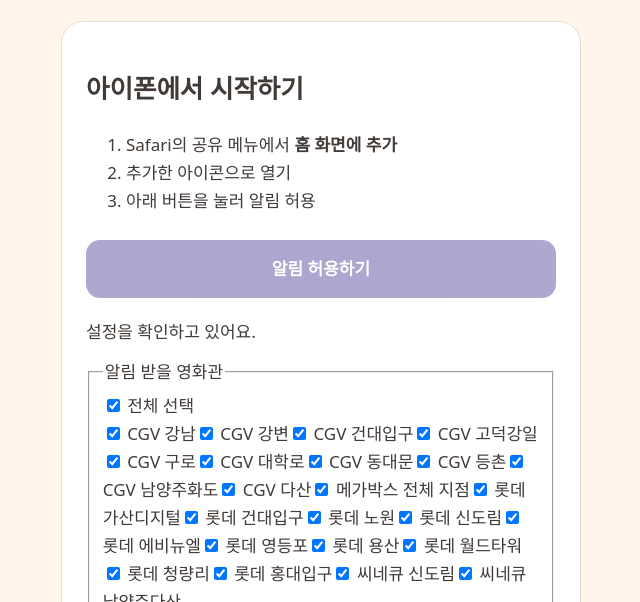
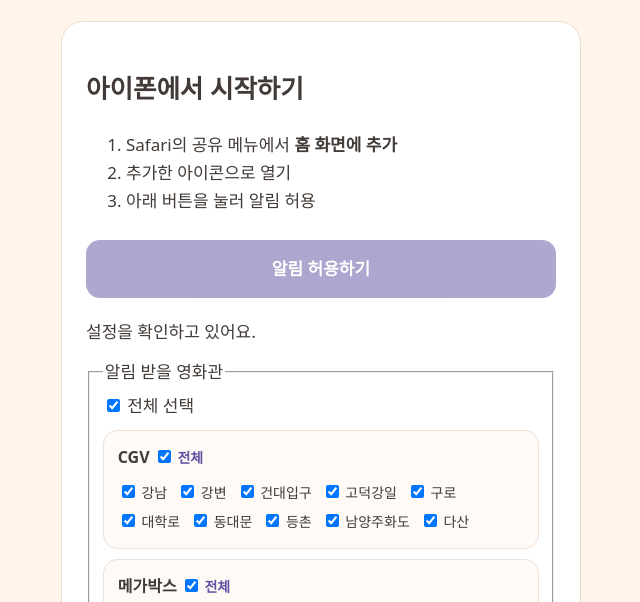
Before and after one commit to jminhui794/chiikawa-watch, a plain HTML site: page web/index.html in a window 1280 px wide. Shown: the part 198-800 px from the top of the page, without its empty margins (319-959 px from the left). Drawn offline with Linux system fonts and the light colour scheme.

Commit message:
Group theater choices by brand

```diff
--- a/web/app.js
+++ b/web/app.js
@@ -2,24 +2,33 @@
 const button = document.getElementById('subscribe');
 let publicKey;
 let registration;
-const theaters = [
-  'CGV|강남','CGV|강변','CGV|건대입구','CGV|고덕강일','CGV|구로','CGV|대학로','CGV|동대문','CGV|등촌','CGV|남양주화도','CGV|다산',
-  '메가박스|전체 지점',
-  '롯데|가산디지털','롯데|건대입구','롯데|노원','롯데|신도림','롯데|에비뉴엘','롯데|영등포','롯데|용산','롯데|월드타워','롯데|청량리','롯데|홍대입구',
-  '씨네큐|신도림','씨네큐|남양주다산'
-];
+const theaterGroups = {
+  'CGV': ['강남','강변','건대입구','고덕강일','구로','대학로','동대문','등촌','남양주화도','다산'],
+  '메가박스': ['전체 지점'],
+  '롯데시네마': ['가산디지털','건대입구','노원','신도림','에비뉴엘','영등포','용산','월드타워','청량리','홍대입구'],
+  '씨네Q': ['신도림','남양주다산']
+};
 const allTheaters = document.getElementById('all-theaters');
 const theaterList = document.getElementById('theater-list');
-theaters.forEach(value => {
-  const label = document.createElement('label');
-  label.innerHTML = `<input type="checkbox" value="${value}" checked> ${value.replace('|', ' ')}`;
-  theaterList.appendChild(label);
+Object.entries(theaterGroups).forEach(([brand, branches]) => {
+  const group = document.createElement('div');
+  group.className = 'theater-group';
+  group.innerHTML = `<h3>${brand} <label class="brand-all"><input type="checkbox" checked> 전체</label></h3>`;
+  const brandAll = group.querySelector('h3 input');
+  branches.forEach(branch => {
+    const label = document.createElement('label');
+    label.innerHTML = `<input type="checkbox" value="${brand === '롯데시네마' ? '롯데' : brand}|${branch}" checked> ${branch}`;
+    group.appendChild(label);
+  });
+  brandAll.addEventListener('change', () => group.querySelectorAll('label:not(.brand-all) input').forEach(input => input.checked = brandAll.checked));
+  group.addEventListener('change', () => { brandAll.checked = [...group.querySelectorAll('label:not(.brand-all) input')].every(input => input.checked); });
+  theaterList.appendChild(group);
 });
 allTheaters.addEventListener('change', () => {
   theaterList.querySelectorAll('input').forEach(input => input.checked = allTheaters.checked);
 });
 theaterList.addEventListener('change', () => {
-  allTheaters.checked = [...theaterList.querySelectorAll('input')].every(input => input.checked);
+  allTheaters.checked = [...theaterList.querySelectorAll('label:not(.brand-all) input')].every(input => input.checked);
 });
 
 function decodeKey(value) {
@@ -53,7 +62,7 @@
     if (permission !== 'granted') throw new Error('알림 권한이 허용되지 않았습니다. 아이폰 설정에서 이 앱의 알림을 확인해 주세요.');
     const subscription = await registration.pushManager.getSubscription() ||
       await registration.pushManager.subscribe({userVisibleOnly: true, applicationServerKey: publicKey});
-    const selectedTheaters = [...theaterList.querySelectorAll('input:checked')].map(input => input.value);
+    const selectedTheaters = [...theaterList.querySelectorAll('label:not(.brand-all) input:checked')].map(input => input.value);
     const registrationData = subscription.toJSON();
     registrationData.theaters = allTheaters.checked ? [] : selectedTheaters;
     document.getElementById('code').value = JSON.stringify(registrationData);
--- a/web/index.html
+++ b/web/index.html
@@ -6,7 +6,7 @@
 <link rel="manifest" href="./manifest.webmanifest">
 <title>치이카와 표 알림</title>
 <style>
-body{margin:0;background:#fff5eb;color:#413a36;font:17px/1.65 system-ui,sans-serif}main{max-width:520px;margin:auto;padding:48px 24px}h1{font-size:30px;line-height:1.3}section{background:white;border-radius:22px;padding:24px;margin:24px 0;border:1px solid #ecdccf}button{width:100%;padding:15px;margin:8px 0;border:0;border-radius:14px;background:#6250a2;color:white;font:inherit;font-weight:700}button:disabled{opacity:.5}p{margin:12px 0}.small{font-size:14px;color:#706961}textarea{box-sizing:border-box;width:100%;height:100px;font-size:12px}a{color:#6250a2}#status{white-space:pre-wrap}footer{font-size:13px;color:#706961}
+body{margin:0;background:#fff5eb;color:#413a36;font:17px/1.65 system-ui,sans-serif}main{max-width:520px;margin:auto;padding:48px 24px}h1{font-size:30px;line-height:1.3}section{background:white;border-radius:22px;padding:24px;margin:24px 0;border:1px solid #ecdccf}button{width:100%;padding:15px;margin:8px 0;border:0;border-radius:14px;background:#6250a2;color:white;font:inherit;font-weight:700}button:disabled{opacity:.5}p{margin:12px 0}.small{font-size:14px;color:#706961}textarea{box-sizing:border-box;width:100%;height:100px;font-size:12px}a{color:#6250a2}#status{white-space:pre-wrap}footer{font-size:13px;color:#706961}.theater-group{border:1px solid #eee1d7;border-radius:14px;padding:12px 14px;margin:10px 0;background:#fffaf6}.theater-group h3{font-size:16px;margin:0 0 6px}.theater-group label{display:inline-block;margin:3px 10px 3px 0;font-size:14px}.brand-all{font-weight:700;color:#6250a2}
 </style>
 <main>
   <p>🎟️ 놓치고 싶지 않은 한 자리</p>
```
